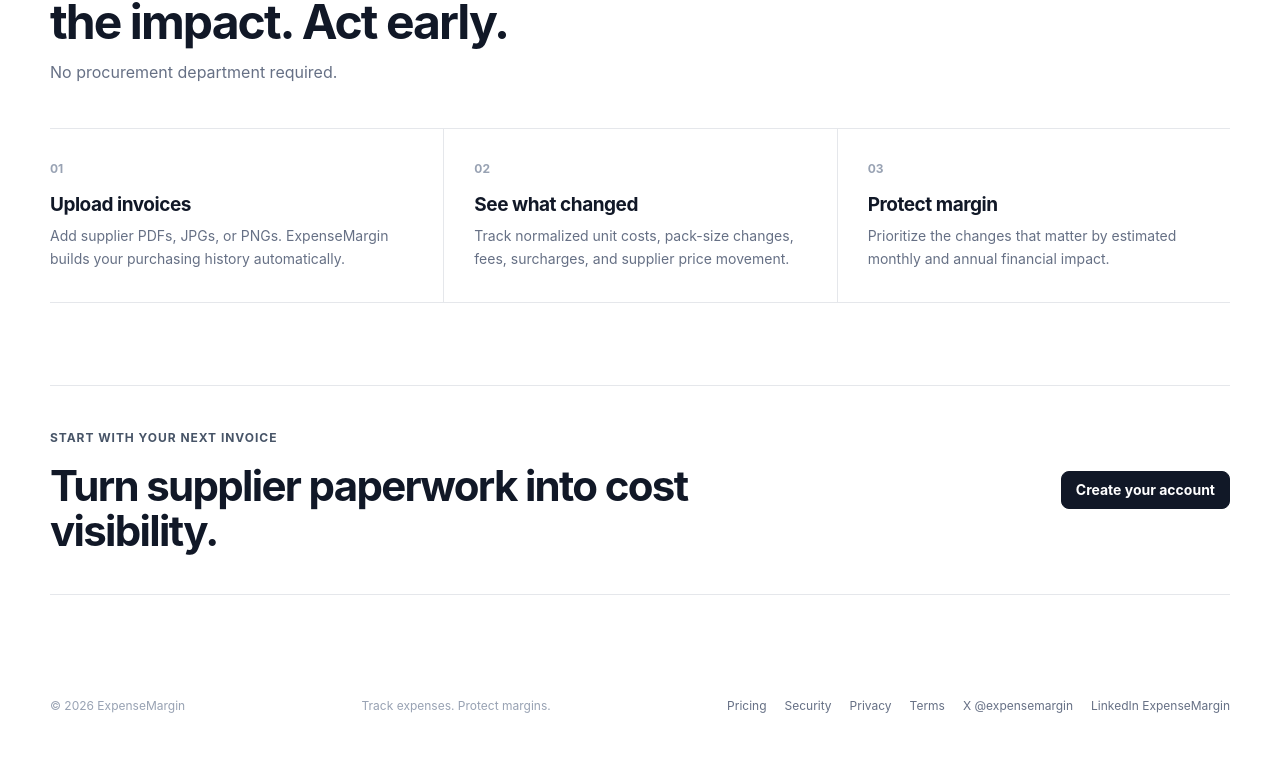
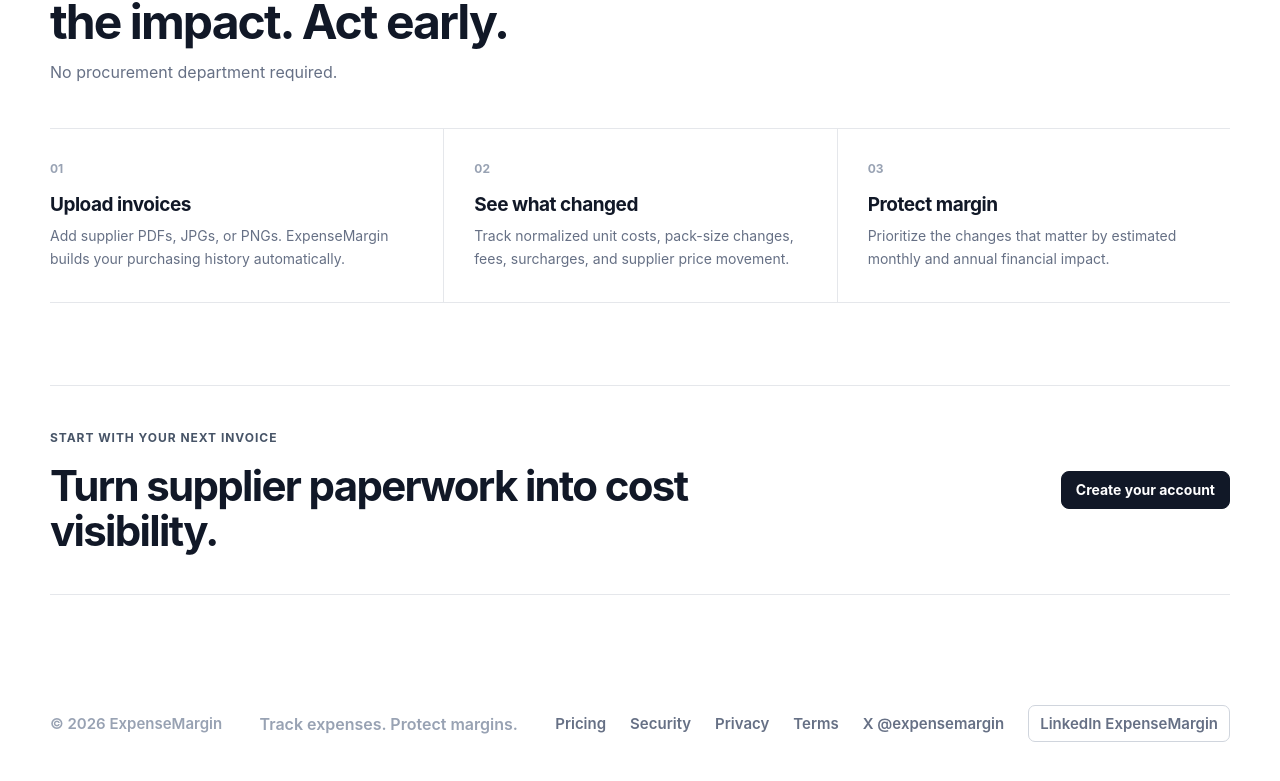
Before and after one commit to Dr-Opara/ExpenseMargin, a Next.js app: page / in a window 1280 px wide. Shown: the part 1064-1845 px from the top of the page. Before the commit the page ends 1811 px from the top, so only its background shows below. Built offline with nearby package versions, Linux system fonts and the light colour scheme; no server answers.

Commit message:
style: enlarge marketing footer

```diff
--- a/app/page.tsx
+++ b/app/page.tsx
@@ -144,16 +144,26 @@
           <Link className="btn primary" href="/signup">Create your account</Link>
         </section>
 
-        <footer className="marketing-footer">
-          <span>© 2026 ExpenseMargin</span>
-          <span>Track expenses. Protect margins.</span>
-          <span className="footer-links">
+        <footer
+          className="marketing-footer"
+          style={{ minHeight: 118, fontSize: 15, gap: 34, padding: "18px 0" }}
+        >
+          <span style={{ fontWeight: 600 }}>© 2026 ExpenseMargin</span>
+          <span style={{ fontSize: 16, fontWeight: 600 }}>Track expenses. Protect margins.</span>
+          <span className="footer-links" style={{ gap: 24, alignItems: "center", fontSize: 15, fontWeight: 600 }}>
             <Link href="/pricing">Pricing</Link>
             <Link href="/security">Security</Link>
             <Link href="/privacy">Privacy</Link>
             <Link href="/terms">Terms</Link>
             <a href="https://x.com/expensemargin" target="_blank" rel="noreferrer">X @expensemargin</a>
-            <a href="https://www.linkedin.com/company/expensemargin" target="_blank" rel="noreferrer">LinkedIn ExpenseMargin</a>
+            <a
+              href="https://www.linkedin.com/company/expensemargin"
+              target="_blank"
+              rel="noreferrer"
+              style={{ border: "1px solid #d0d5dd", borderRadius: 7, padding: "8px 11px" }}
+            >
+              LinkedIn ExpenseMargin
+            </a>
           </span>
         </footer>
       </div>
```
